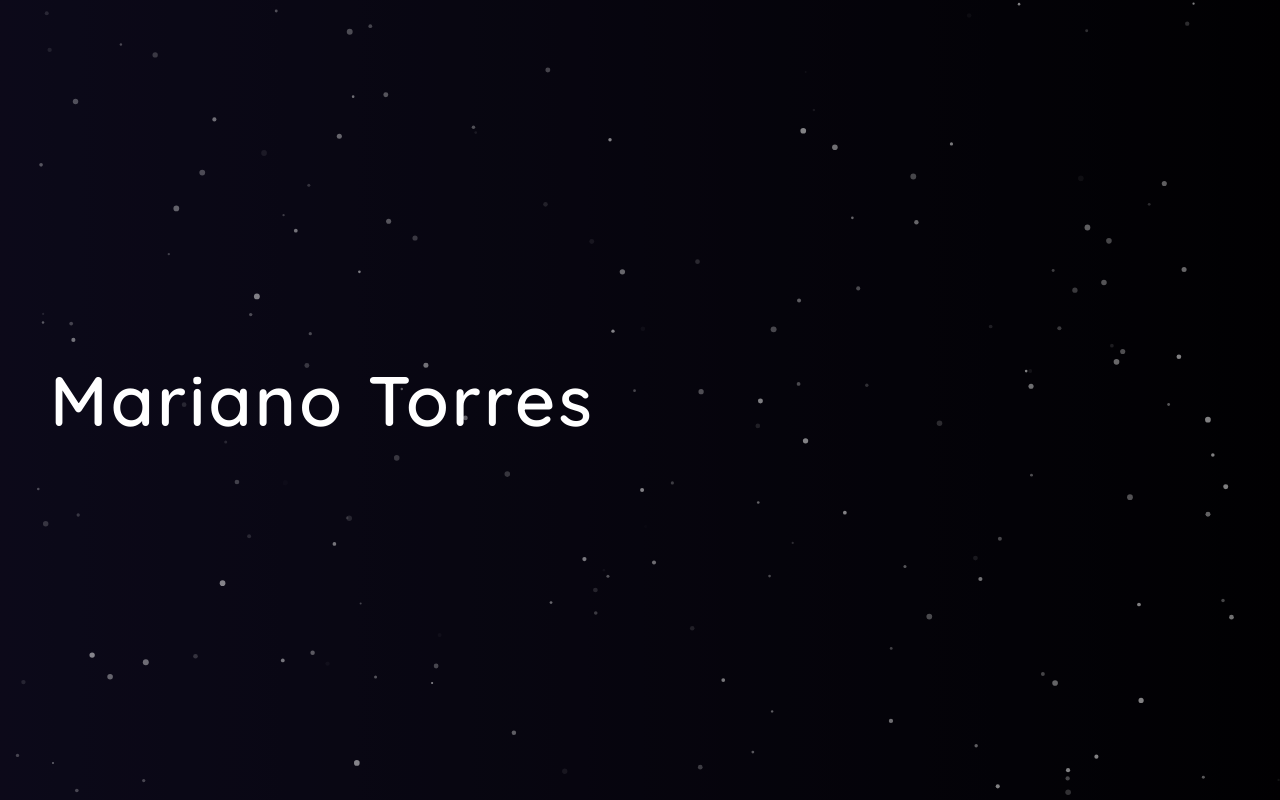
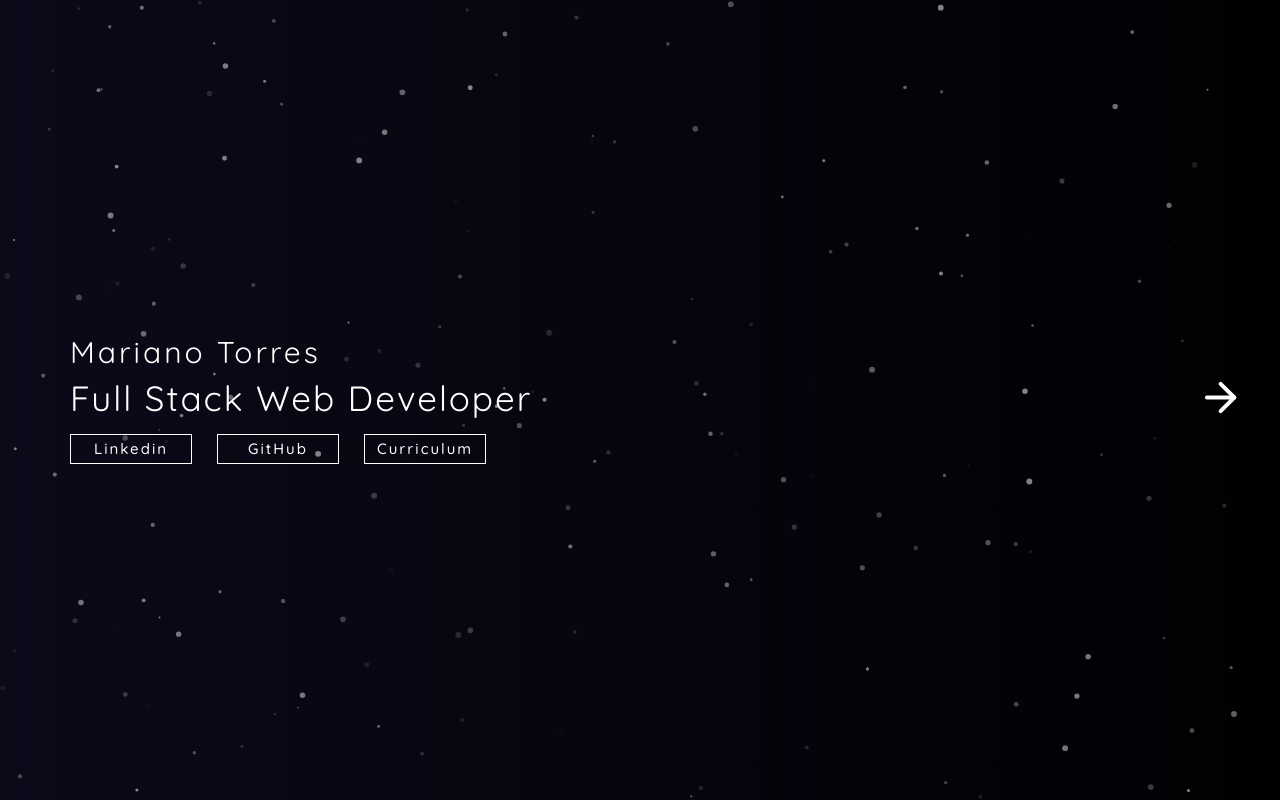
Before and after one commit to MarianoiTorres/PortfolioV2-MarianoTorres, a React (Vite) app: page /landing in a window 1280 px wide. Built offline with nearby package versions, Linux system fonts and the light colour scheme.

Commit message:
landingPageV2

```diff
--- a/package.json
+++ b/package.json
@@ -10,9 +10,13 @@
     "preview": "vite preview"
   },
   "dependencies": {
+    "@mojs/core": "^1.6.0",
     "atropos": "^2.0.2",
+    "framer-motion": "^10.16.2",
     "react": "^18.2.0",
     "react-dom": "^18.2.0",
+    "react-icons": "^4.10.1",
+    "react-router-dom": "^6.15.0",
     "react-tsparticles": "^2.12.2",
     "tsparticles": "^2.12.0"
   },
--- a/src/App.jsx
+++ b/src/App.jsx
@@ -1,11 +1,18 @@
 import './App.css'
+import Intro from './components/intro/Intro'
 import LandingPage from './pages/landingPage/landingPage'
+import {Routes, Route, BrowserRouter} from 'react-router-dom'
 
 function App() {
 
   return (
     <>
-      <LandingPage></LandingPage>
+      <BrowserRouter>
+        <Routes>
+          <Route path='' element={<Intro />}/>
+          <Route path='/landing' element={<LandingPage />}/>
+        </Routes>
+      </BrowserRouter>
     </>
   )
 }
--- /dev/null
+++ b/src/components/intro/Intro.jsx
@@ -0,0 +1,67 @@
+import { useEffect, useState } from 'react'
+import style from './Intro.module.css'
+import { motion } from "framer-motion"
+import { useNavigate } from 'react-router-dom'
+
+const Intro = () => {
+
+    const [visible, setVisible] = useState(true)
+    const navigate = useNavigate()
+
+    useEffect(() => {
+        const timeoutId = setTimeout(() => {
+            setVisible(false);
+        }, 2000);
+
+        const redirectPage = setTimeout(() => {
+           navigate('/landing')
+        }, 3400)
+
+        return () => clearTimeout(timeoutId);
+    }, []);
+
+
+
+    return (
+        <div className={style.container}>
+
+            <div className={style.containerName}>
+                <motion.h1
+                    initial={{ opacity: 0, y: -50 }}
+                    animate={{ opacity: visible ? 1 : 0, y: visible ? 0 : -50 }}
+                    transition={{ delay: 0.1, duration: 1 }}
+
+                    variants={
+                        {
+                            hidden: { y: -100, opacity: 0 },
+                            visible: { y: 0, opacity: 1 }
+                        }
+                    }
+                >Mariano </motion.h1>
+                <motion.h1
+
+                    initial={{ opacity: 0, y: -50 }}
+                    animate={{ opacity: visible ? 1 : 0, y: visible ? 0 : -50 }}
+                    transition={{ delay: 0.4, duration: 1 }}
+                    variants={
+                        {
+                            hidden: { y: -100, opacity: 0 },
+                            visible: { y: 0, opacity: 1 }
+                        }
+                    }
+                >
+                    Torres
+                </motion.h1>
+            </div>
+            <motion.div
+                className={style.secondContainer}
+                initial={{ x: -1000 }}
+                animate={{ x: 0 }}
+                transition={{ delay: 0.2, duration: 3 }}
+            ></motion.div>
+        </div>
+
+    )
+}
+
+export default Intro
--- /dev/null
+++ b/src/components/intro/Intro.module.css
@@ -0,0 +1,40 @@
+.container {
+    width: 100%;
+    height: 100vh;
+    display: flex;
+    justify-content: center;
+    align-items: center;
+    position: relative;
+    background: linear-gradient(to right, #181333, #020105);
+}
+
+.secondContainer{
+    position: absolute;
+    width: 100%;
+    height: 100%;
+    display: flex;
+    justify-content: center;
+    align-items: center;
+    background: linear-gradient(to right, rgba(0, 0, 0, 0.8), rgba(0, 0, 0, 0));
+    z-index: 1;
+}
+
+.containerName {
+    overflow: hidden;
+    width: 500px;
+    height: 40px;
+    display: flex;
+    justify-content: center;
+    align-items: center;
+    gap: 18px;
+    z-index: 2;
+}
+
+.containerName h1 {
+    margin: 0;
+    font-size: 45px;
+    letter-spacing: 6px;
+    color: white;
+    z-index: 1;
+    font-weight: 400;
+}
--- a/src/index.css
+++ b/src/index.css
@@ -9,7 +9,7 @@
 
   color-scheme: light dark;
   color: rgba(255, 255, 255, 0.87);
-  background-color: #242424;
+  background-color: #020105;
 
   font-synthesis: none;
   text-rendering: optimizeLegibility;
--- a/src/pages/landingPage/LandingPage.jsx
+++ b/src/pages/landingPage/LandingPage.jsx
@@ -1,16 +1,102 @@
+import { motion } from "framer-motion"
 import Particle from '../../components/particles/particle'
 import style from './landingPage.module.css'
+import { useEffect, useState } from "react"
+import { FiArrowRight } from "react-icons/fi";
 
 
 const LandingPage = () => {
 
+    const [visible, setVisible] = useState(false)
+
+    useEffect(() => {
+        const timeoutId = setTimeout(() => {
+            setVisible(true);
+        }, 2000);
+
+        return () => clearTimeout(timeoutId);
+    }, [])
+
     return (
-        <div className={style.container}>
+        <motion.div
+            className={style.container}
+            initial={{ opacity: 0 }}
+            animate={{ opacity: 1 }}
+            transition={{ type: "tween", ease: 'easeIn', duration: 0.5 }}
+        >
             <Particle />
-            <div className={style.containerInfo}>
-                <p>Mariano Torres</p>
-            </div>
-        </div>
+            {visible && <div className={style.containerInfo}>
+                <motion.h1
+                    initial={{ opacity: 0, x: -300 }}
+                    animate={{ opacity: visible ? 1 : 0, x: visible ? 0 : -50 }}
+                    transition={{ delay: 0.1, duration: 0.4 }}
+                    variants={
+                        {
+                            hidden: { x: -300, opacity: 0 },
+                            visible: { x: 0, opacity: 1 }
+                        }
+                    }
+                >
+                    Mariano Torres
+                </motion.h1>
+                <motion.p
+                    initial={{ opacity: 0, x: -300 }}
+                    animate={{ opacity: visible ? 1 : 0, x: visible ? 0 : -50 }}
+                    transition={{ delay: 0.5, duration: 0.4 }}
+                    variants={
+                        {
+                            hidden: { x: -300, opacity: 0 },
+                            visible: { x: 0, opacity: 1 }
+                        }
+                    }
+                >
+                    Full Stack Web Developer
+                </motion.p>
+                <motion.div
+                    className={style.containerButtonsLink}
+                    initial={{ opacity: 0, x: -300 }}
+                    animate={{ opacity: visible ? 1 : 0, x: visible ? 0 : -50 }}
+                    transition={{ delay: 0.78 , duration: 0.4 }}
+                    variants={
+                        {
+                            hidden: { x: -300, opacity: 0 },
+                            visible: { x: 0, opacity: 1 }
+                        }
+                    }
+                >
+                    <a href="https://www.linkedin.com/in/mariano-torres-1b717b236/" target="_blank" className={style.buttonLink}>
+                        Linkedin
+                    </a>
+                    <a href="https://github.com/MarianoiTorres" target="_blank" className={style.buttonLink}>
+                        GitHub
+                    </a>
+                    <a href="" className={style.buttonLink}>
+                        Curriculum
+                    </a>
+                </motion.div>
+            </div>}
+            {visible && <motion.div
+                className={style.secondContainer}
+                initial={{ opacity: 0, x: -100 }}
+                animate={{ opacity: visible ? 1 : 0, x: visible ? 0 : -50 }}
+                transition={{ delay: 1.1, duration: 0.4 }}
+                variants={
+                    {
+                        hidden: { x: -100, opacity: 0 },
+                        visible: { x: 0, opacity: 1 }
+                    }
+                }
+            >
+                <motion.div
+                    className={style.next}
+                    initial={{ x: 0 }}
+                    animate={{ x: [0, 20, 0] }}
+                    transition={{ duration: 2, repeat: Infinity, repeatType: 'reverse' }}
+                >
+                    <FiArrowRight className={style.iconNext} />
+                </motion.div>
+            </motion.div>}
+        </motion.div>
     )
 }
 
--- a/src/pages/landingPage/landingPage.module.css
+++ b/src/pages/landingPage/landingPage.module.css
@@ -1,7 +1,9 @@
 .container {
+    margin: 0;
     width: 100%;
     height: 100vh;
     background: linear-gradient(to right, #181333, #020105);
+    display: flex;
 
 }
 
@@ -18,27 +20,99 @@
 
 .containerInfo {
     box-sizing: border-box;
-    padding: 50px;
+    padding-left: 70px;
     position: relative;
-    z-index: 0;
-    width: 100%;
+    width: 800px;
     height: 100%;
     display: flex;
-    justify-content: left;
-    align-items: center;
-    z-index: 0;
+    justify-content: center;
+    align-items: left;
+    z-index: 1;
+    flex-direction: column;
+    gap: 3px;
+}
+
+.containerInfo h1 {
+    width: fit-content;
+    margin: 0;
+    font-size: 30px;
+    letter-spacing: 3px;
+    color: white;
+    z-index: 1;
+    font-weight: 400;
+}
+
+.containerInfo h1:hover {
+    color: #7961ff;
+    transition: 0.2s ease;
 }
 
 .containerInfo p {
+    width: fit-content;
     margin: 0;
-    font-size: 70px;
-    letter-spacing: 3px;
+    font-size: 35px;
+    letter-spacing: 2px;
     color: white;
     z-index: 1;
-    font-weight: 600;
+    font-weight: 400;
 }
 
-.hola {
-    width: 320px;
-  height: 160px;
+.containerInfo p:hover {
+    color: #7961ff;
+    transition: 0.2s ease;
 }
+
+.secondContainer {
+    box-sizing: border-box;
+    flex: 1;
+    display: flex;
+    height: 100%;
+    justify-content: right;
+    align-items: center;
+    padding: 50px;
+}
+
+.next {
+    z-index: 1;
+    cursor: pointer;
+}
+
+.iconNext {
+    position: relative;
+    width: 47px;
+    height: 47px;
+    color: rgb(255, 255, 255);
+    z-index: 1;
+}
+
+.next:hover .iconNext {
+    color: #7961ff;
+}
+
+.containerButtonsLink {
+    display: flex;
+    gap: 25px;
+    position: relative;
+    margin-top: 7px;
+}
+
+.buttonLink {
+    position: relative;
+    display: flex;
+    justify-content: center;
+    align-items: center;
+    width: 120px;
+    height: 28px;
+    border: 1px solid white;
+    cursor: pointer;
+    letter-spacing: 2px;
+    font-size: 15px;
+    color: white;
+}
+
+.buttonLink:hover {
+    background-color: rgba(0, 0, 0, 0.5);
+    font-weight: 600;
+    color: #7961ff;
+    transition: 0.2s ease;
+}
```
Also changed, not shown: 1 other file (tests, documents, lock files or other folders).
